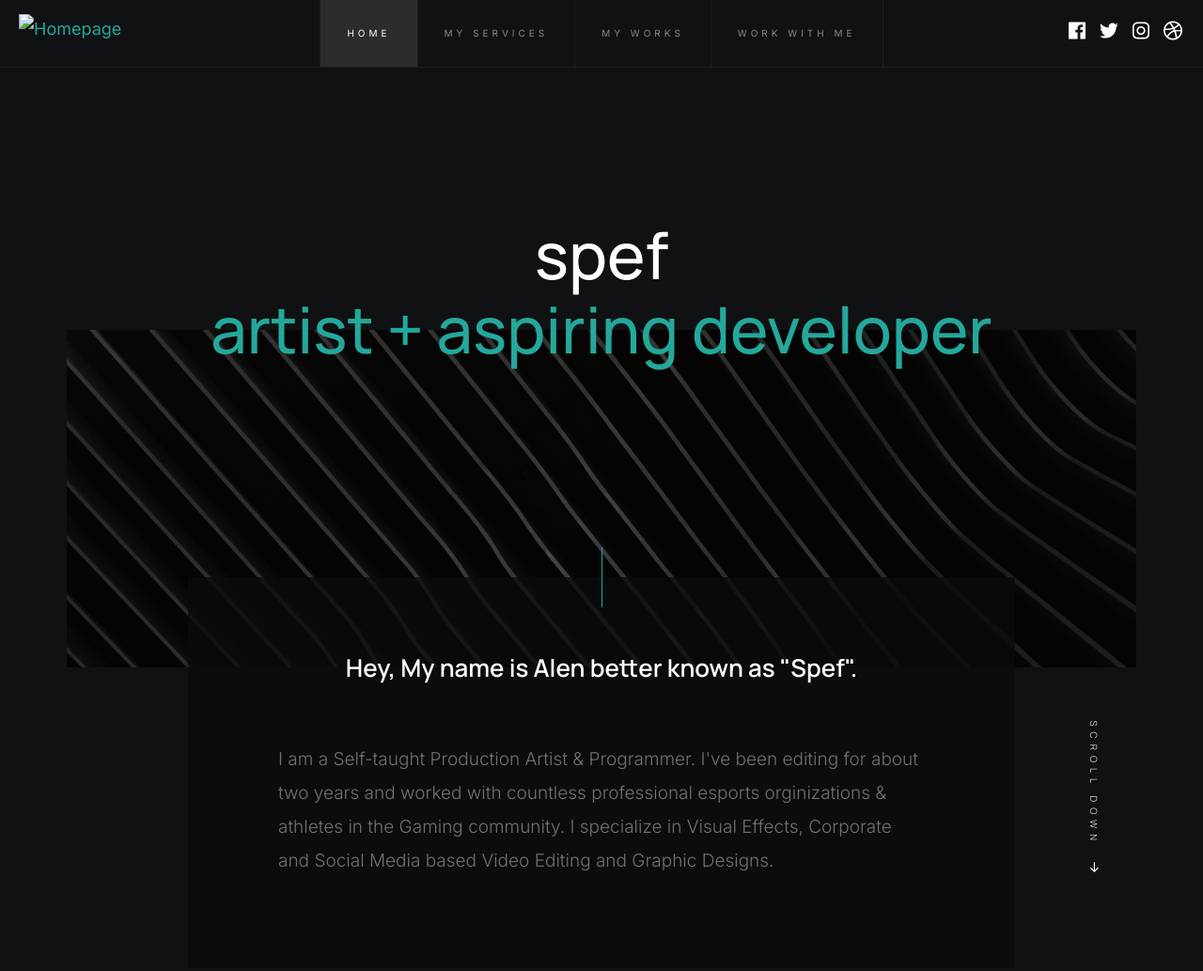
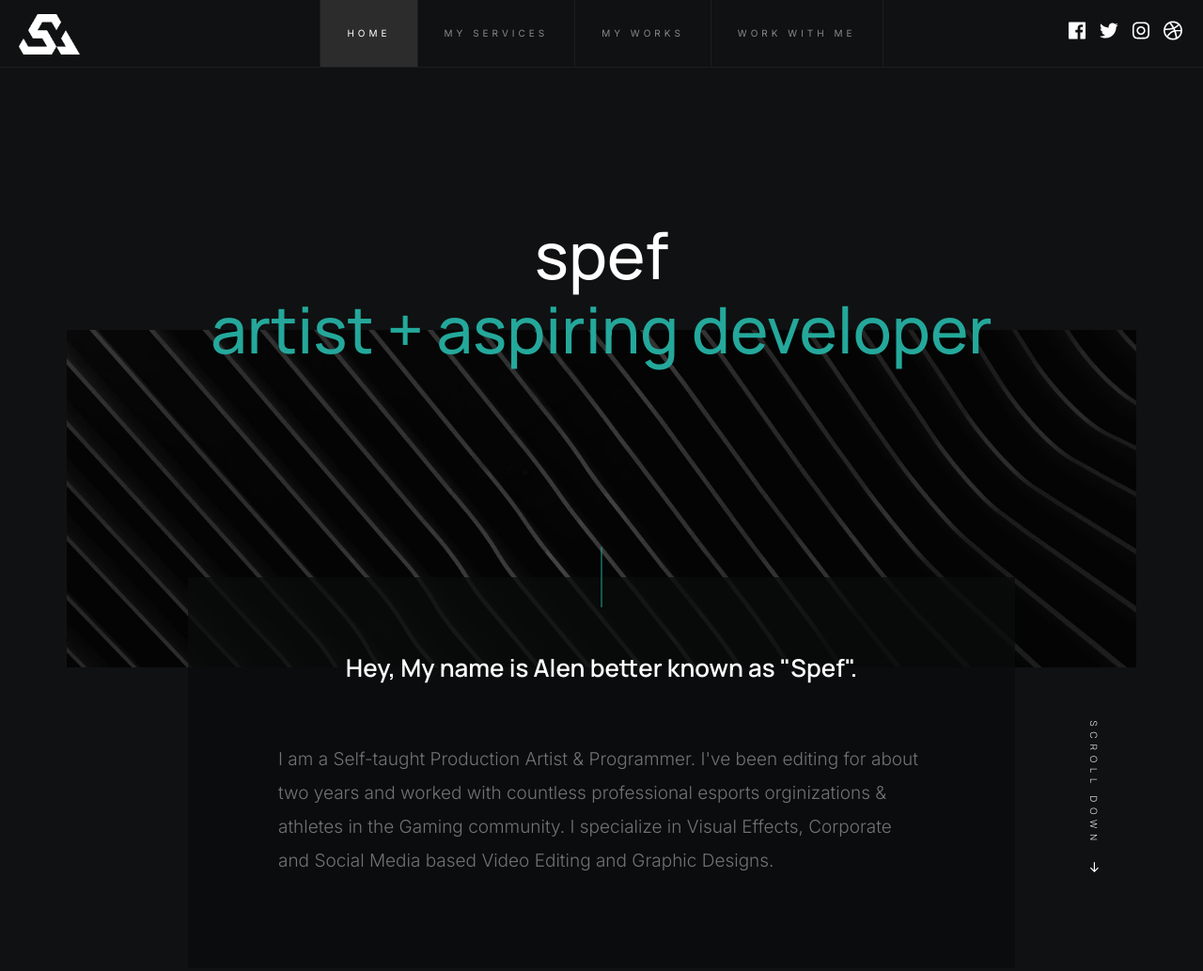
Before and after one commit to spef1x/spef.info, a plain HTML site: page index.html in a window 1280 px wide. Shown: the top 1033 px of the page at 94% size. Drawn offline with Linux system fonts and the light colour scheme; the site is published under a folder, as on GitHub Pages, so addresses that start at the root find nothing.

Commit message:
logo fix

```diff
--- a/index.html
+++ b/index.html
@@ -51,7 +51,7 @@
             <div class="s-header__block">
                 <div class="s-header__logo">
                     <a class="logo" href="index.html">
-                        <img src="/images/intro-bg.png" alt="Homepage">
+                        <img src="images/intro-bg.png" alt="Homepage">
                     </a>
                 </div>
 
```
